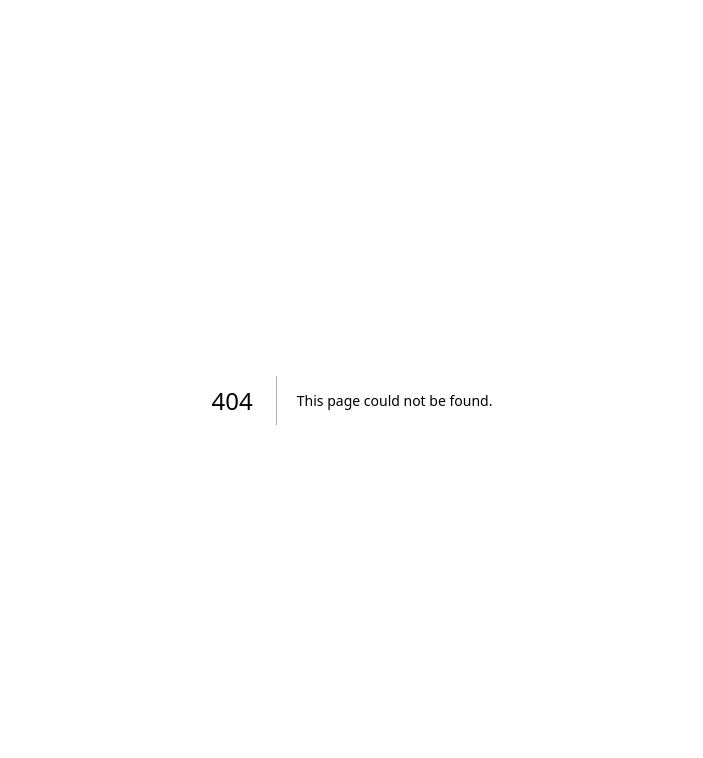
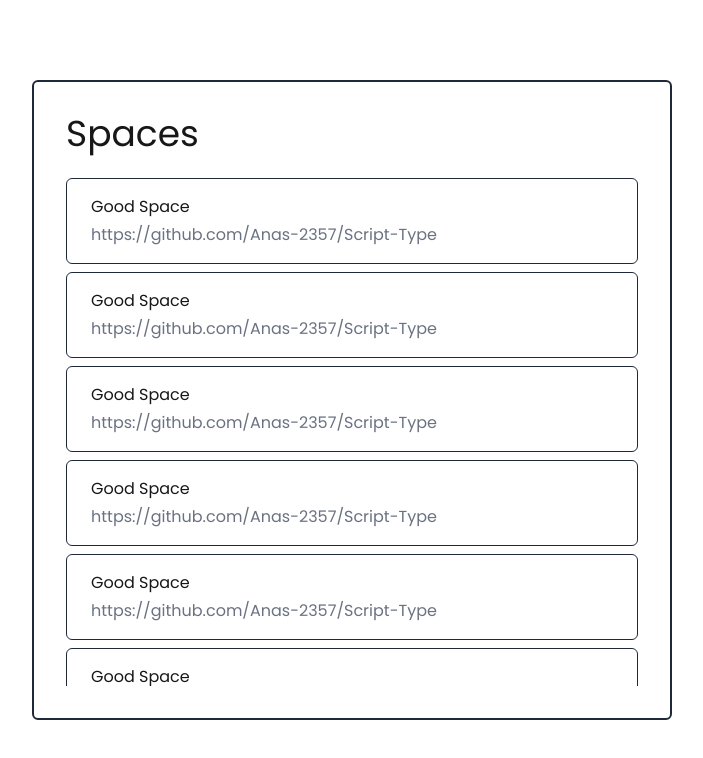
Before and after one commit to Anas-2357/CodeSage, a Next.js app in the folder frontend/: page /spaces in a window 1280 px wide. Before the commit this address had no page. Shown: the top 758 px of the page, without its empty margins (288-991 px from the left). Built offline with nearby package versions, Linux system fonts and the light colour scheme.

Commit message:
Add Spaces page

```diff
--- /dev/null
+++ b/frontend/src/app/containers/SpacesListItem.jsx
@@ -0,0 +1,12 @@
+import React from 'react'
+
+function SpacesListItem({spaceName, repoUrl}) {
+  return (
+    <div className='py-4 px-6 border-1 rounded-md border-gray-800 hover:border-gray-400 transition-all duration-300 cursor-pointer'>
+        <p className='mb-1'>{spaceName}</p>
+        <p className='text-gray-500'>{repoUrl}</p>
+    </div>
+  )
+}
+
+export default SpacesListItem
--- a/frontend/src/app/globals.css
+++ b/frontend/src/app/globals.css
@@ -38,3 +38,17 @@ body {
   color: var(--foreground);
   font-family: Arial, Helvetica, sans-serif;
 }
+
+::-webkit-scrollbar {
+  width: 10px;
+}
+
+::-webkit-scrollbar-track {
+  border: 1px solid #444444;
+  border-radius: 12px;
+}
+
+::-webkit-scrollbar-thumb {
+  background-color: #293793;
+  border-radius: 12px;
+}
--- a/frontend/src/app/page.jsx
+++ b/frontend/src/app/page.jsx
@@ -1,4 +1,6 @@
 "use client";
+
+import Link from "next/link";
 
 export default function Page() {
     return (
@@ -14,9 +16,12 @@ export default function Page() {
                     visualize the logic and data flow with interactive flow
                     charts.
                 </h2>
-                <button className="bg-linear-to-r font-semibold font from-[#fd3e42] to-[#8657fa] text-w px-4 py-2 rounded-md mt-2 cursor-pointer">
+                <Link
+                    href="/spaces"
+                    className="bg-linear-to-r hover:scale-105 focus:scale-95 transition-all duration-200 font-semibold font from-[#fd3e42] to-[#8657fa] text-w px-6 py-3 rounded-md mt-2 cursor-pointer"
+                >
                     Try as guest
-                </button>
+                </Link>
             </div>
         </div>
     );
--- /dev/null
+++ b/frontend/src/app/spaces/page.jsx
@@ -0,0 +1,61 @@
+import SpacesListItem from "../containers/SpacesListItem";
+
+const data = [
+    {
+        repoUrl: "https://github.com/Anas-2357/Script-Type",
+        spaceName: "Good Space",
+    },
+    {
+        repoUrl: "https://github.com/Anas-2357/Script-Type",
+        spaceName: "Good Space",
+    },
+    {
+        repoUrl: "https://github.com/Anas-2357/Script-Type",
+        spaceName: "Good Space",
+    },
+    {
+        repoUrl: "https://github.com/Anas-2357/Script-Type",
+        spaceName: "Good Space",
+    },
+    {
+        repoUrl: "https://github.com/Anas-2357/Script-Type",
+        spaceName: "Good Space",
+    },
+    {
+        repoUrl: "https://github.com/Anas-2357/Script-Type",
+        spaceName: "Good Space",
+    },
+    {
+        repoUrl: "https://github.com/Anas-2357/Script-Type",
+        spaceName: "Good Space",
+    },
+    {
+        repoUrl: "https://github.com/Anas-2357/Script-Type",
+        spaceName: "Good Space",
+    },
+    {
+        repoUrl: "https://github.com/Anas-2357/Script-Type",
+        spaceName: "Good Space",
+    },
+];
+
+function Page() {
+    return (
+        <div className="flex h-screen w-screen justify-center items-center overflow-hidden">
+            <div className="h-[80vh] w-[50vw] flex flex-col gap-6 p-8 border-2 border-gray-800 rounded-md">
+                <h1 className="text-4xl">Spaces</h1>
+                <div className="flex flex-col gap-2 overflow-y-scroll">
+                    {data.map((object, index) => (
+                        <SpacesListItem
+                            key={index}
+                            spaceName={object.spaceName}
+                            repoUrl={object.repoUrl}
+                        />
+                    ))}
+                </div>
+            </div>
+        </div>
+    );
+}
+
+export default Page;
```
